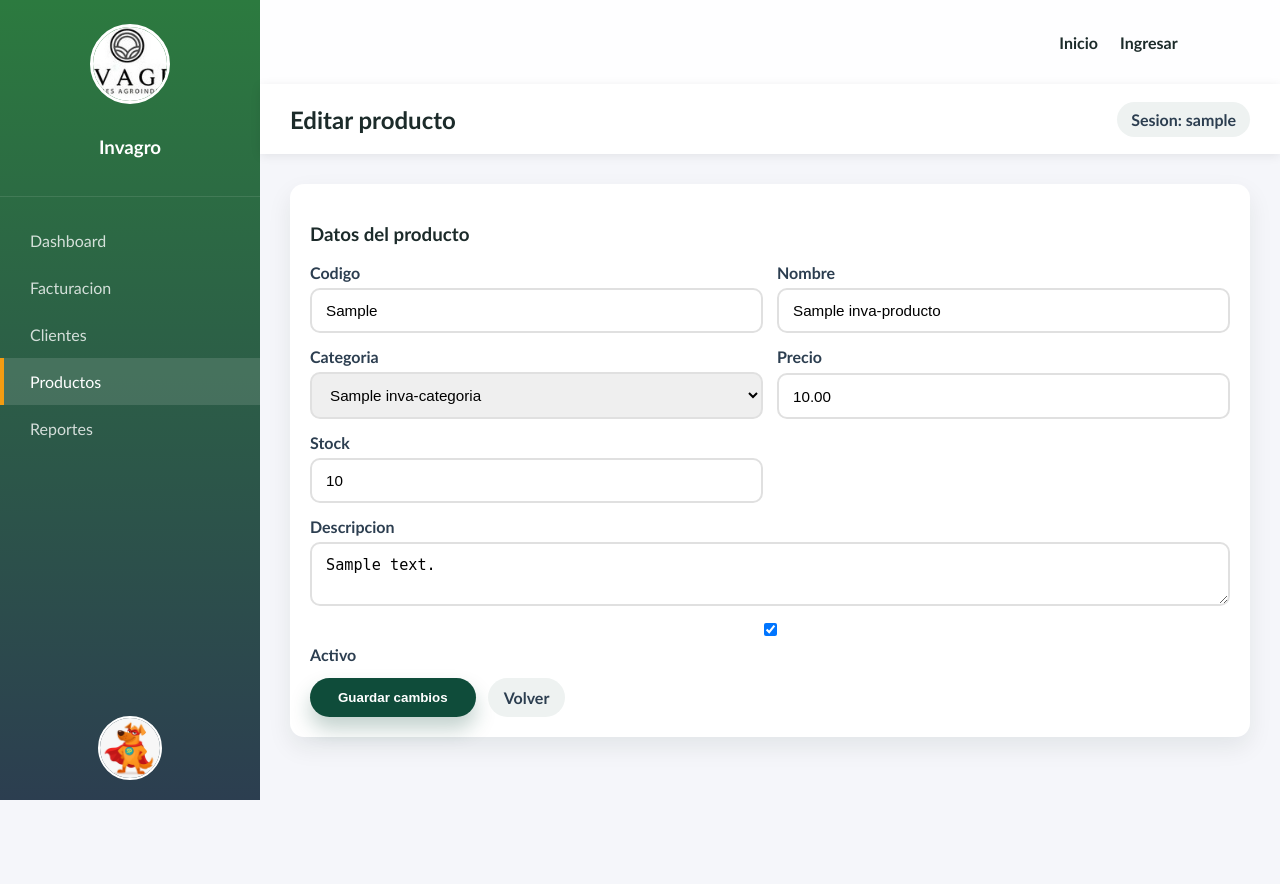
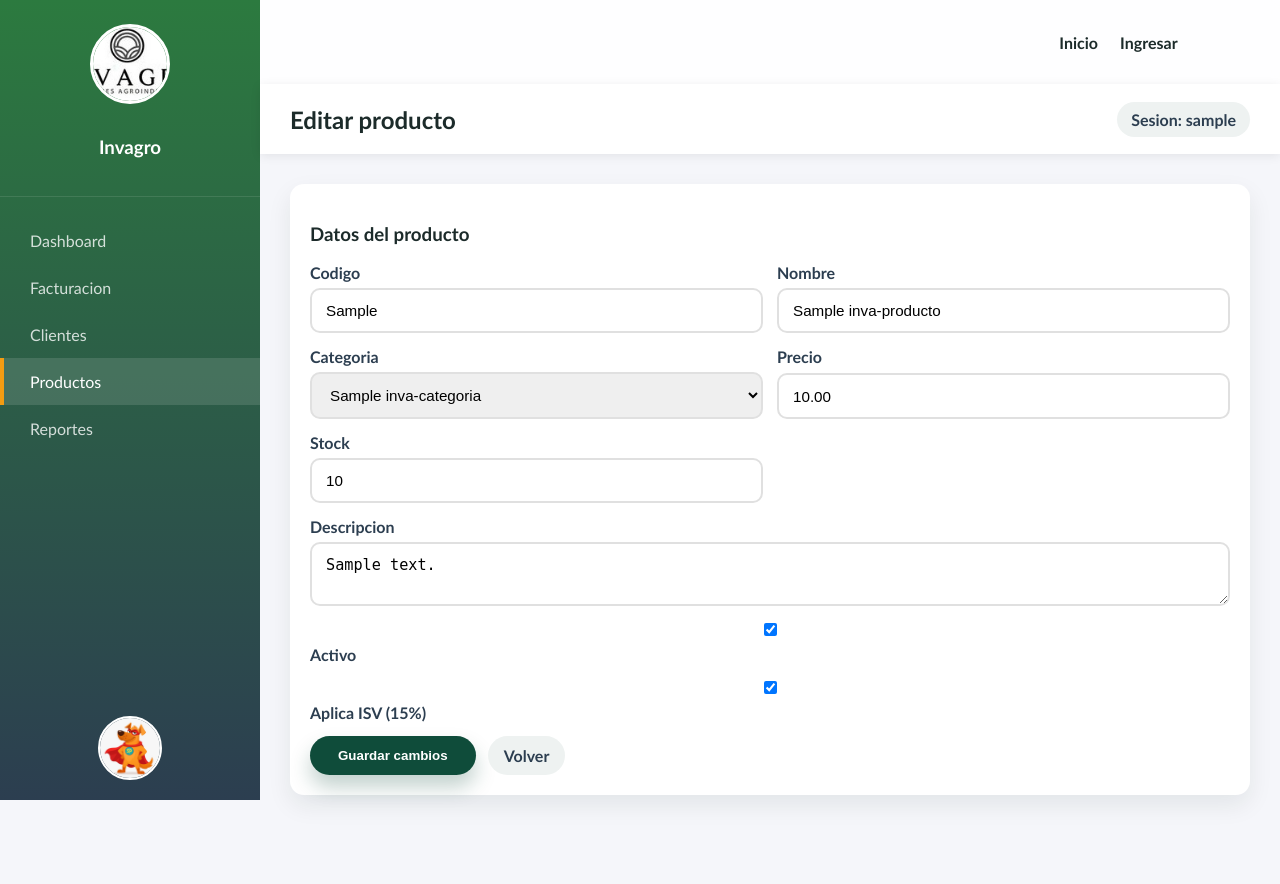
Before and after one commit to Luisfer8904/Sistema-de-facturacion-Invagro, a Flask app: page /productos/1/edit in a window 1280 px wide. Run offline with Flask 3, Linux system fonts and the light colour scheme; the visitor is signed in with stand-in values (Sample User, id 1); tables that the repository leaves empty hold one stand-in row (values such as "Sample post"); parts of the project's set-up code (start-up, migrations or seed data) failed here and were passed over.

Commit message:
Agregar ISV por producto

```diff
--- a/backend/app.py
+++ b/backend/app.py
@@ -137,6 +137,7 @@ def create_app():
             stock = request.form.get("stock", "").strip()
             descripcion = request.form.get("descripcion", "").strip() or None
             activo = request.form.get("activo") == "on"
+            isv_aplica = request.form.get("isv_aplica") == "on"
 
             if not codigo or not nombre or not categoria or not precio:
                 error = "Completa codigo, nombre, categoria y precio."
@@ -150,6 +151,7 @@ def create_app():
                         stock=stock or 0,
                         descripcion=descripcion,
                         activo=activo,
+                        isv_aplica=isv_aplica,
                     )
                     db.session.add(producto)
                     db.session.commit()
@@ -246,6 +248,7 @@ def create_app():
             stock = request.form.get("stock", "").strip()
             descripcion = request.form.get("descripcion", "").strip() or None
             activo = request.form.get("activo") == "on"
+            isv_aplica = request.form.get("isv_aplica") == "on"
 
             if not codigo or not nombre or not categoria or not precio:
                 error = "Completa codigo, nombre, categoria y precio."
@@ -258,6 +261,7 @@ def create_app():
                     producto.stock = stock or 0
                     producto.descripcion = descripcion
                     producto.activo = activo
+                    producto.isv_aplica = isv_aplica
                     db.session.commit()
                     return redirect(url_for("productos"))
                 except SQLAlchemyError:
--- a/backend/models.py
+++ b/backend/models.py
@@ -43,6 +43,7 @@ class Producto(db.Model):
     stock = db.Column(db.Integer, default=0)
     descripcion = db.Column(db.Text)
     activo = db.Column(db.Boolean, default=True)
+    isv_aplica = db.Column(db.Boolean, default=False)
 
 
 class Categoria(db.Model):
--- a/backend/templates/facturacion.html
+++ b/backend/templates/facturacion.html
@@ -63,6 +63,7 @@
                 data-name="{{ producto.nombre }}"
                 data-price="{{ producto.precio }}"
                 data-category="{{ producto.categoria|lower|replace(' ', '-') }}"
+                data-isv="{{ 1 if producto.isv_aplica else 0 }}"
               >
                 <img src="/static/assets/shampoo.jpeg" alt="{{ producto.nombre }}" />
                 <div>
@@ -215,7 +216,7 @@
         <input class="qty-input" type="number" min="1" value="1" />
         <span>${formatCurrency(Number(card.dataset.price))}</span>
         <label class="tax-toggle">
-          <input class="tax-checkbox" type="checkbox" checked />
+          <input class="tax-checkbox" type="checkbox" ${card.dataset.isv === "1" ? "checked" : ""} />
           <span>ISV</span>
         </label>
         <span class="line-total">${formatCurrency(Number(card.dataset.price))}</span>
--- a/backend/templates/producto_form.html
+++ b/backend/templates/producto_form.html
@@ -72,6 +72,10 @@
               <input type="checkbox" name="activo" {% if producto.activo %}checked{% endif %} />
               <span>Activo</span>
             </label>
+            <label class="check span-2">
+              <input type="checkbox" name="isv_aplica" {% if producto.isv_aplica %}checked{% endif %} />
+              <span>Aplica ISV (15%)</span>
+            </label>
             <div class="form-actions">
               <button class="primary-button" type="submit">Guardar cambios</button>
               <a class="secondary-button" href="/productos">Volver</a>
--- a/backend/templates/productos.html
+++ b/backend/templates/productos.html
@@ -124,6 +124,10 @@
                 <input type="checkbox" name="activo" checked />
                 <span>Activo</span>
               </label>
+              <label class="check span-2">
+                <input type="checkbox" name="isv_aplica" />
+                <span>Aplica ISV (15%)</span>
+              </label>
               <div class="form-actions span-2">
                 <button class="primary-button" type="submit">Guardar</button>
                 <button class="secondary-button" type="button" data-modal-close>
--- a/scripts/create_tables_mysql.sql
+++ b/scripts/create_tables_mysql.sql
@@ -53,6 +53,7 @@ CREATE TABLE IF NOT EXISTS `inva-productos` (
     stock INT DEFAULT 0,
     descripcion TEXT,
     activo BOOLEAN DEFAULT TRUE,
+    isv_aplica BOOLEAN DEFAULT FALSE,
     INDEX idx_codigo (codigo),
     INDEX idx_categoria (categoria),
     INDEX idx_activo (activo)
```
